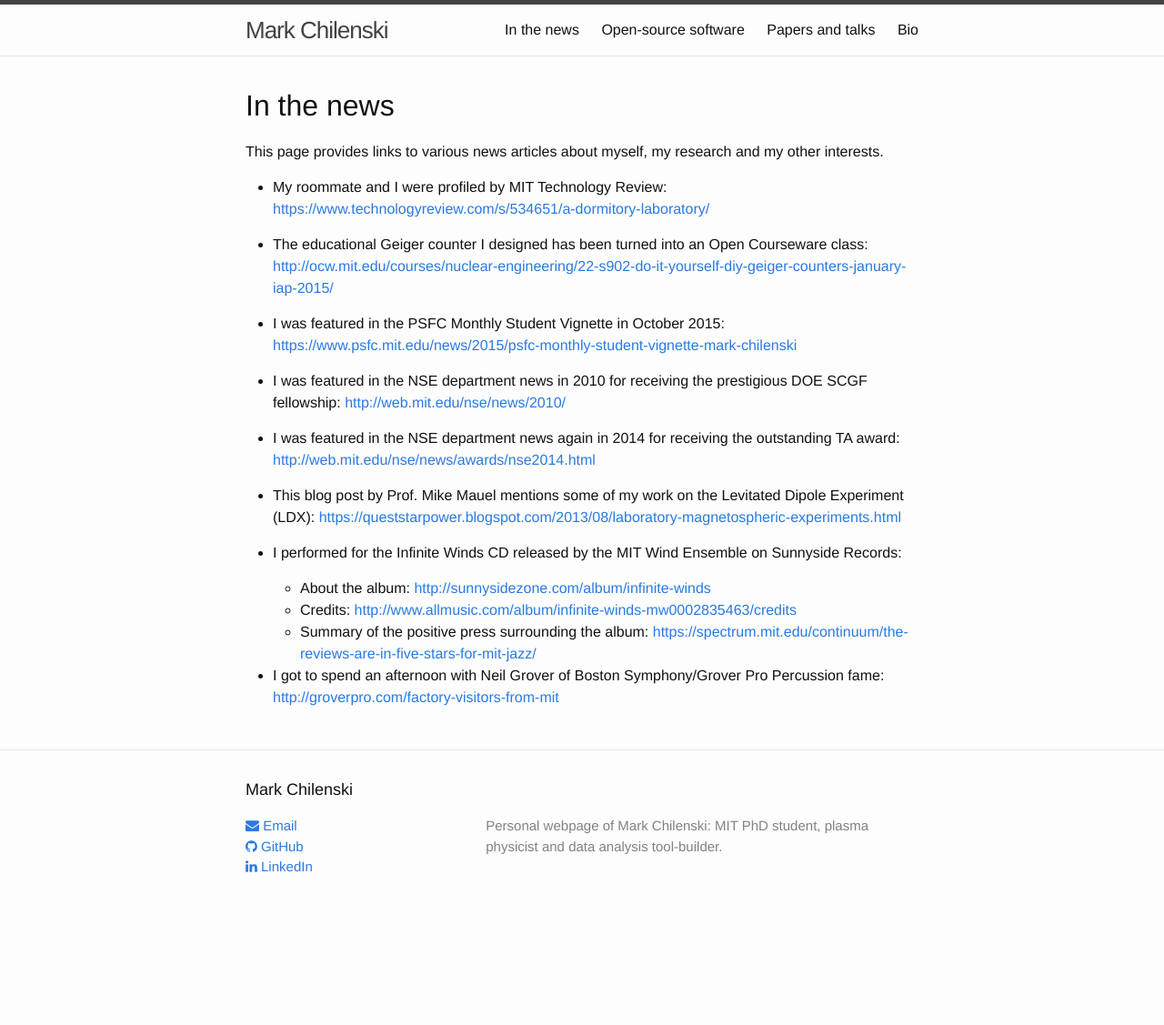
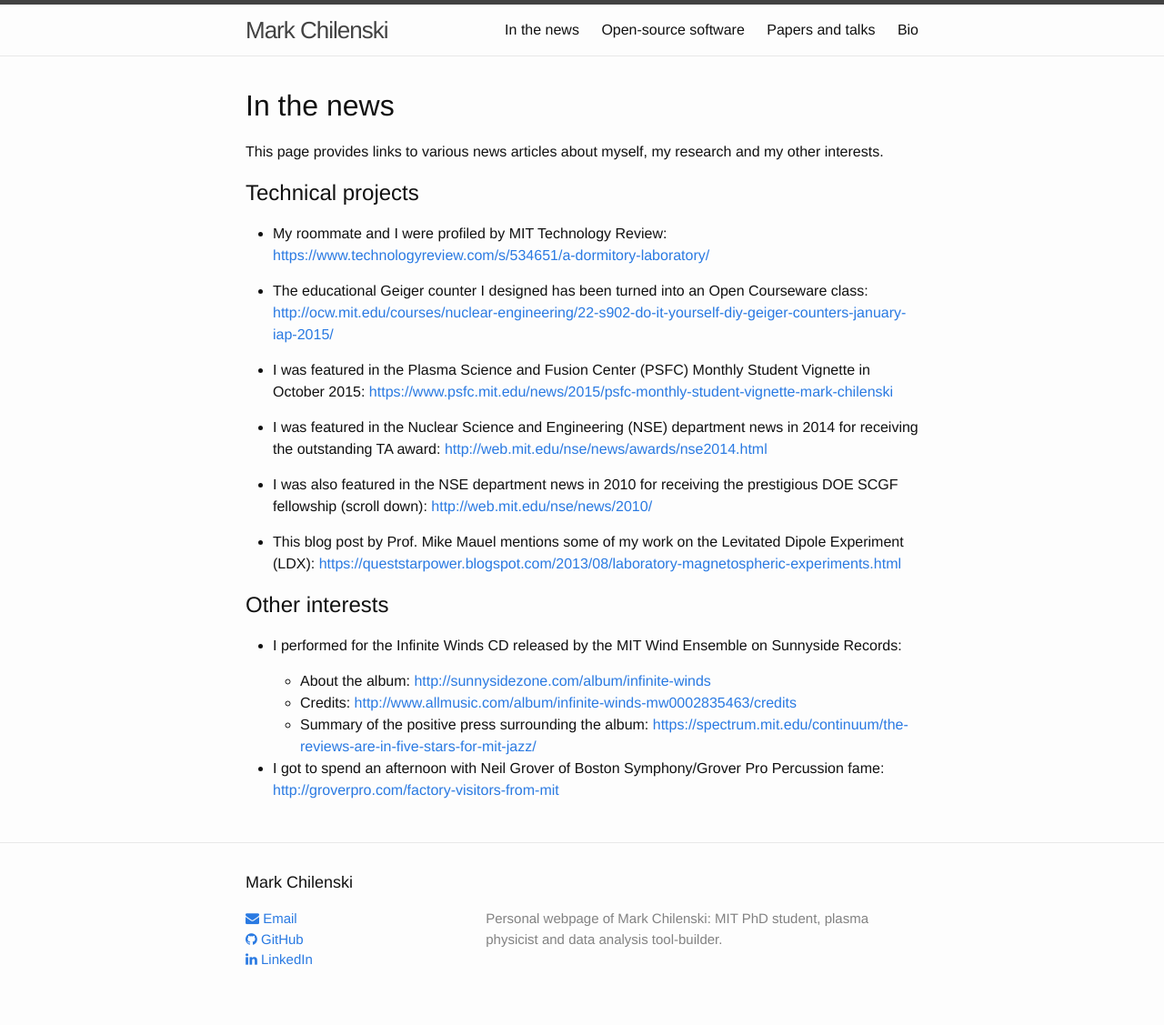
Before and after one commit to markchil/markchil.github.io, a Jekyll site: the page built from 1_News.md, in a window 1280 px wide. Shown: the whole page at 91% size. Built offline with Jekyll 4.4.1, drawn with Linux system fonts in a browser that asks for light colours; nearby versions of some CDN libraries; before the commit the page ends 1025 px from its top, so only the background shows below that.

Commit message:
Update news.

```diff
--- a/1_News.md
+++ b/1_News.md
@@ -7,17 +7,21 @@ title: In the news
 
 This page provides links to various news articles about myself, my research and my other interests.
 
+## Technical projects
+
 * My roommate and I were profiled by MIT Technology Review: <https://www.technologyreview.com/s/534651/a-dormitory-laboratory/>
 
 * The educational Geiger counter I designed has been turned into an Open Courseware class: <http://ocw.mit.edu/courses/nuclear-engineering/22-s902-do-it-yourself-diy-geiger-counters-january-iap-2015/>
 
-* I was featured in the PSFC Monthly Student Vignette in October 2015: <https://www.psfc.mit.edu/news/2015/psfc-monthly-student-vignette-mark-chilenski>
+* I was featured in the Plasma Science and Fusion Center (PSFC) Monthly Student Vignette in October 2015: <https://www.psfc.mit.edu/news/2015/psfc-monthly-student-vignette-mark-chilenski>
 
-* I was featured in the NSE department news in 2010 for receiving the prestigious DOE SCGF fellowship: <http://web.mit.edu/nse/news/2010/>
+* I was featured in the Nuclear Science and Engineering (NSE) department news in 2014 for receiving the outstanding TA award: <http://web.mit.edu/nse/news/awards/nse2014.html>
 
-* I was featured in the NSE department news again in 2014 for receiving the outstanding TA award: <http://web.mit.edu/nse/news/awards/nse2014.html>
+* I was also featured in the NSE department news in 2010 for receiving the prestigious DOE SCGF fellowship (scroll down): <http://web.mit.edu/nse/news/2010/>
 
 * This blog post by Prof. Mike Mauel mentions some of my work on the Levitated Dipole Experiment (LDX): <https://queststarpower.blogspot.com/2013/08/laboratory-magnetospheric-experiments.html>
+
+## Other interests
 
 * I performed for the Infinite Winds CD released by the MIT Wind Ensemble on Sunnyside Records:
 
```
